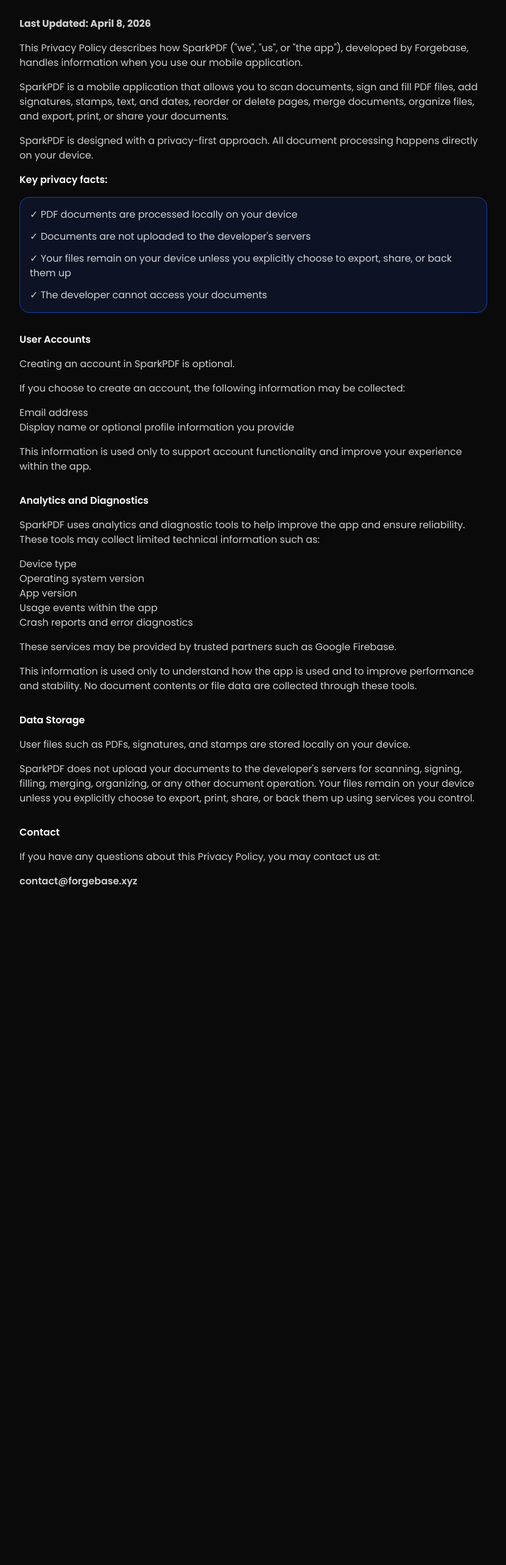
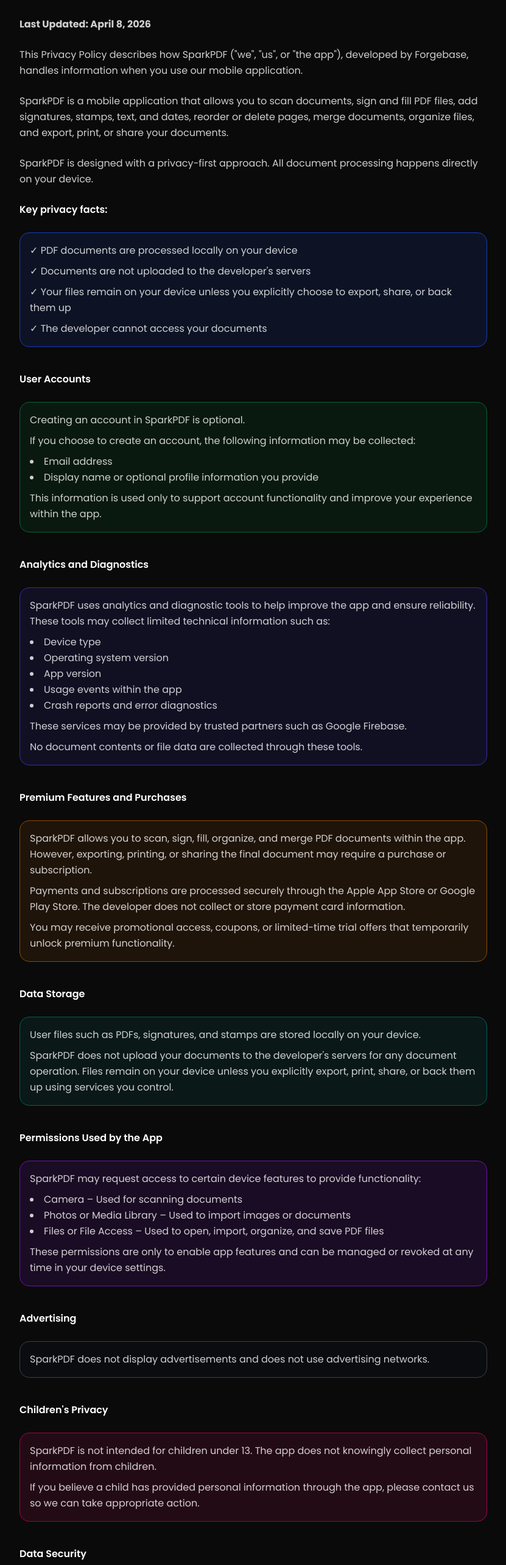
Before and after one commit to Chedidayeh/spark-pdf, a Next.js app: page /privacy in a window 1280 px wide. Shown: the part 80-2646 px from the top of the page at 61% size, without its empty margins (224-1055 px from the left). Before the commit the page ends 1569 px from the top, so only its background shows below. Built offline with nearby package versions, Linux system fonts and the light colour scheme.

Commit message:
Enhance Privacy Policy page with structured content and meta tags; improve loading state in Hero component's animation

```diff
--- a/src/app/privacy/page.tsx
+++ b/src/app/privacy/page.tsx
@@ -3,19 +3,28 @@
 
 import { motion } from "motion/react";
 import Link from "next/link";
+import Head from "next/head";
 
 export default function PrivacyPage() {
   return (
     <div className="flex min-h-screen flex-col bg-white dark:bg-[#0a0a0a]">
-      {/* Header with back button */}
-      <div className="sticky top-0 z-10 flex items-center border-b border-[#4E6BFF]/20 bg-white p-4 backdrop-blur-sm dark:bg-[#0a0a0a]">
+      <Head>
+        <title>Privacy Policy - SparkPDF</title>
+        <meta
+          name="description"
+          content="Learn how SparkPDF handles your documents and privacy. All processing happens locally on your device."
+        />
+      </Head>
+
+      {/* Header */}
+      <div className="sticky top-0 z-20 flex items-center border-b border-[#4E6BFF]/20 bg-white p-4 backdrop-blur-sm dark:bg-[#0a0a0a]">
         <Link
           href="/"
-          className="rounded-lg  border border-[#4E6BFF]/30 px-4 md:px-6 py-2 text-[#000c51] transition-colors hover:bg-[#4E6BFF]/10 dark:text-white"
+          aria-label="Go back to homepage"
+          className="rounded-lg border border-[#4E6BFF]/30 px-4 md:px-6 py-2 text-[#000c51] transition-colors hover:bg-[#4E6BFF]/10 dark:text-white"
         >
           Back
         </Link>
-
         <h1 className="absolute left-1/2 -translate-x-1/2 text-lg md:text-xl font-bold text-[#000c51] dark:text-white">
           Privacy Policy
         </h1>
@@ -28,73 +37,116 @@
         animate={{ opacity: 1, y: 0 }}
         transition={{ duration: 0.5 }}
       >
-        <div className="mx-auto max-w-3xl space-y-4 text-sm text-[#000c51]/80 md:text-base dark:text-white/80">
+        <div className="mx-auto max-w-3xl space-y-6 text-sm md:text-base text-[#000c51]/80 dark:text-white/80 leading-relaxed">
+
+          <p><strong>Last Updated: April 8, 2026</strong></p>
+
           <p>
-            <strong>Last Updated: April 8, 2026</strong>
+            This Privacy Policy describes how SparkPDF ("we", "us", or "the app"), developed by Forgebase, handles information when you use our mobile application.
           </p>
+
           <p>
-            This Privacy Policy describes how SparkPDF ("we", "us", or "the app"), developed by Forgebase, handles
-            information when you use our mobile application.
+            SparkPDF is a mobile application that allows you to scan documents, sign and fill PDF files, add signatures, stamps, text, and dates, reorder or delete pages, merge documents, organize files, and export, print, or share your documents.
           </p>
-          <p>
-            SparkPDF is a mobile application that allows you to scan documents, sign and fill PDF files, add signatures,
-            stamps, text, and dates, reorder or delete pages, merge documents, organize files, and export, print, or
-            share your documents.
-          </p>
+
           <p>
             SparkPDF is designed with a privacy-first approach. All document processing happens directly on your device.
           </p>
+
+          {/* Key privacy facts */}
           <p className="font-semibold text-[#000c51] dark:text-white">Key privacy facts:</p>
-          <div className="space-y-3 rounded-lg border border-blue-200 bg-blue-50 p-4 dark:border-blue-800 dark:bg-blue-900/20">
+          <div className="space-y-2 rounded-lg border border-blue-300 bg-blue-50 p-4 dark:border-blue-800 dark:bg-blue-900/20">
             <p>✓ PDF documents are processed locally on your device</p>
             <p>✓ Documents are not uploaded to the developer's servers</p>
             <p>✓ Your files remain on your device unless you explicitly choose to export, share, or back them up</p>
             <p>✓ The developer cannot access your documents</p>
           </div>
+
+          {/* User Accounts */}
           <p className="pt-4 font-semibold text-[#000c51] dark:text-white">User Accounts</p>
-          <p>Creating an account in SparkPDF is optional.</p>
-          <p>If you choose to create an account, the following information may be collected:</p>
-          <p>
-            Email address
-            <br />
-            Display name or optional profile information you provide
-          </p>
-          <p>
-            This information is used only to support account functionality and improve your experience within the app.
-          </p>
+          <div className="space-y-2 rounded-lg border border-green-300 bg-green-50 p-4 dark:border-green-800 dark:bg-green-900/20">
+            <p>Creating an account in SparkPDF is optional.</p>
+            <p>If you choose to create an account, the following information may be collected:</p>
+            <ul className="list-disc list-inside">
+              <li>Email address</li>
+              <li>Display name or optional profile information you provide</li>
+            </ul>
+            <p>This information is used only to support account functionality and improve your experience within the app.</p>
+          </div>
+
+          {/* Analytics */}
           <p className="pt-4 font-semibold text-[#000c51] dark:text-white">Analytics and Diagnostics</p>
-          <p>
-            SparkPDF uses analytics and diagnostic tools to help improve the app and ensure reliability. These tools may
-            collect limited technical information such as:
-          </p>
-          <p>
-            Device type
-            <br />
-            Operating system version
-            <br />
-            App version
-            <br />
-            Usage events within the app
-            <br />
-            Crash reports and error diagnostics
-          </p>
-          <p>These services may be provided by trusted partners such as Google Firebase.</p>
-          <p>
-            This information is used only to understand how the app is used and to improve performance and stability. No
-            document contents or file data are collected through these tools.
-          </p>
+          <div className="space-y-2 rounded-lg border border-indigo-300 bg-indigo-50 p-4 dark:border-indigo-800 dark:bg-indigo-900/20">
+            <p>SparkPDF uses analytics and diagnostic tools to help improve the app and ensure reliability. These tools may collect limited technical information such as:</p>
+            <ul className="list-disc list-inside">
+              <li>Device type</li>
+              <li>Operating system version</li>
+              <li>App version</li>
+              <li>Usage events within the app</li>
+              <li>Crash reports and error diagnostics</li>
+            </ul>
+            <p>These services may be provided by trusted partners such as Google Firebase.</p>
+            <p>No document contents or file data are collected through these tools.</p>
+          </div>
+
+          {/* Premium Features */}
+          <p className="pt-4 font-semibold text-[#000c51] dark:text-white">Premium Features and Purchases</p>
+          <div className="space-y-2 rounded-lg border border-yellow-300 bg-yellow-50 p-4 dark:border-yellow-800 dark:bg-yellow-900/20">
+            <p>SparkPDF allows you to scan, sign, fill, organize, and merge PDF documents within the app. However, exporting, printing, or sharing the final document may require a purchase or subscription.</p>
+            <p>Payments and subscriptions are processed securely through the Apple App Store or Google Play Store. The developer does not collect or store payment card information.</p>
+            <p>You may receive promotional access, coupons, or limited-time trial offers that temporarily unlock premium functionality.</p>
+          </div>
+
+          {/* Data Storage */}
           <p className="pt-4 font-semibold text-[#000c51] dark:text-white">Data Storage</p>
-          <p>User files such as PDFs, signatures, and stamps are stored locally on your device.</p>
-          <p>
-            SparkPDF does not upload your documents to the developer's servers for scanning, signing, filling, merging,
-            organizing, or any other document operation. Your files remain on your device unless you explicitly choose
-            to export, print, share, or back them up using services you control.
-          </p>
+          <div className="space-y-2 rounded-lg border border-teal-300 bg-teal-50 p-4 dark:border-teal-800 dark:bg-teal-900/20">
+            <p>User files such as PDFs, signatures, and stamps are stored locally on your device.</p>
+            <p>SparkPDF does not upload your documents to the developer's servers for any document operation. Files remain on your device unless you explicitly export, print, share, or back them up using services you control.</p>
+          </div>
+
+          {/* Permissions */}
+          <p className="pt-4 font-semibold text-[#000c51] dark:text-white">Permissions Used by the App</p>
+          <div className="space-y-2 rounded-lg border border-purple-300 bg-purple-50 p-4 dark:border-purple-800 dark:bg-purple-900/20">
+            <p>SparkPDF may request access to certain device features to provide functionality:</p>
+            <ul className="list-disc list-inside">
+              <li>Camera – Used for scanning documents</li>
+              <li>Photos or Media Library – Used to import images or documents</li>
+              <li>Files or File Access – Used to open, import, organize, and save PDF files</li>
+            </ul>
+            <p>These permissions are only to enable app features and can be managed or revoked at any time in your device settings.</p>
+          </div>
+
+          {/* Advertising */}
+          <p className="pt-4 font-semibold text-[#000c51] dark:text-white">Advertising</p>
+          <div className="space-y-2 rounded-lg border border-gray-300 bg-gray-50 p-4 dark:border-gray-700 dark:bg-gray-900/20">
+            <p>SparkPDF does not display advertisements and does not use advertising networks.</p>
+          </div>
+
+          {/* Children */}
+          <p className="pt-4 font-semibold text-[#000c51] dark:text-white">Children's Privacy</p>
+          <div className="space-y-2 rounded-lg border border-pink-300 bg-pink-50 p-4 dark:border-pink-800 dark:bg-pink-900/20">
+            <p>SparkPDF is not intended for children under 13. The app does not knowingly collect personal information from children.</p>
+            <p>If you believe a child has provided personal information through the app, please contact us so we can take appropriate action.</p>
+          </div>
+
+          {/* Data Security */}
+          <p className="pt-4 font-semibold text-[#000c51] dark:text-white">Data Security</p>
+          <div className="space-y-2 rounded-lg border border-red-300 bg-red-50 p-4 dark:border-red-800 dark:bg-red-900/20">
+            <p>SparkPDF is designed to protect your privacy. Because document processing occurs locally on your device, documents are not transmitted to external servers controlled by the developer.</p>
+            <p>Reasonable measures are taken to protect any information associated with user accounts.</p>
+          </div>
+
+          {/* Changes */}
+          <p className="pt-4 font-semibold text-[#000c51] dark:text-white">Changes to This Privacy Policy</p>
+          <p>This Privacy Policy may be updated from time to time. If changes are made, the "Last Updated" date at the top of this page will be updated accordingly.</p>
+          <p>We encourage you to review this policy periodically.</p>
+
+          {/* Contact */}
           <p className="pt-4 font-semibold text-[#000c51] dark:text-white">Contact</p>
           <p>If you have any questions about this Privacy Policy, you may contact us at:</p>
-          <p>
-            <span className="font-semibold">contact@forgebase.xyz</span>
-          </p>
+          <p><span className="font-semibold">contact@forgebase.xyz</span></p>
+
+          <p>SparkPDF is developed by Forgebase.</p>
         </div>
       </motion.div>
     </div>
--- a/src/components/hero/hero.tsx
+++ b/src/components/hero/hero.tsx
@@ -1,16 +1,14 @@
-/* eslint-disable react/no-unescaped-entities */
-/* eslint-disable @typescript-eslint/no-explicit-any */
 "use client";
 
 import { AppStoreButton, GooglePlayButton } from "../base/buttons/app-store-buttons";
 import { TypingAnimation } from "../ui/typing-animation";
 import { motion } from "motion/react";
-import Link from "next/link";
 import lottie from "lottie-web";
-import { useEffect, useRef } from "react";
+import { useEffect, useRef, useState } from "react";
 
 function LottieAnimation({ animationPath }: { animationPath: string }) {
   const container = useRef<HTMLDivElement>(null);
+  const [loading, setLoading] = useState(true);
 
   useEffect(() => {
     if (!container.current) return;
@@ -20,13 +18,29 @@
       renderer: "svg",
       loop: true,
       autoplay: true,
-      path: animationPath, // <-- use path instead of imported JSON
+      path: animationPath,
     });
 
-    return () => anim.destroy();
+    anim.addEventListener("DOMLoaded", () => {
+      setLoading(false);
+    });
+
+    return () => {
+      anim.removeEventListener("DOMLoaded", () => setLoading(false));
+      anim.destroy();
+    };
   }, [animationPath]);
 
-  return <div ref={container} className="h-full w-full rounded-2xl" />;
+  return (
+    <div className="relative h-full w-full rounded-2xl">
+      {loading && (
+        <div className="absolute inset-0 flex items-center justify-center">
+          <div className="h-8 w-8 animate-spin rounded-full border-4 border-t-blue-500 border-gray-300"></div>
+        </div>
+      )}
+      <div ref={container} className="h-full w-full" />
+    </div>
+  );
 }
 
 export function Hero() {
@@ -91,7 +105,7 @@
                   <h4 className="text-base font-semibold text-[#000c51] dark:text-white">{feature.title}</h4>
                 </div>
                 <div className="w-90 will-change-transform">
-                  <LottieAnimation animationPath={feature.animationPath} />{" "}
+                  <LottieAnimation animationPath={feature.animationPath} />
                 </div>
               </motion.div>
             ))}
@@ -136,29 +150,6 @@
           </motion.div>
         </motion.div>
       </div>
-
-      {/* Footer */}
-      <motion.div
-        className="z-10 flex w-full items-center justify-between border-white/10 px-4 pt-8 pb-4"
-        initial={{ opacity: 0 }}
-        animate={{ opacity: 1 }}
-        transition={{ duration: 0.8, delay: 1 }}
-      >
-        <div className="mx-auto flex max-w-6xl flex-col items-center gap-6 text-xs text-[#000c51]/80 md:text-sm dark:text-white/60">
-          <p>&copy; {new Date().getFullYear()} ForgeBase. All rights reserved.</p>
-        </div>
-        <div className="mx-auto flex max-w-6xl flex-row items-center gap-6 text-xs text-[#000c51]/80 md:text-sm dark:text-white/60">
-          <Link href="/privacy" className="cursor-pointer transition-colors hover:text-[#000c51] dark:hover:text-white">
-            Privacy Policy
-          </Link>
-          <Link
-            href="/delete-account"
-            className="cursor-pointer transition-colors hover:text-[#000c51] dark:hover:text-white"
-          >
-            Delete Account
-          </Link>
-        </div>
-      </motion.div>
     </div>
   );
 }
```
